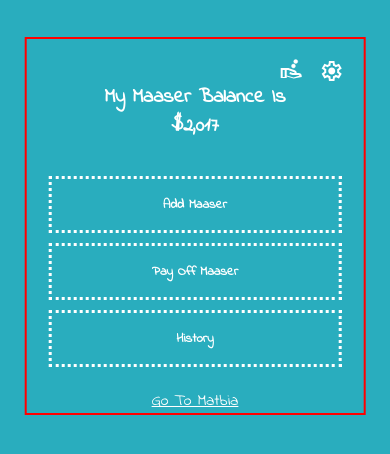
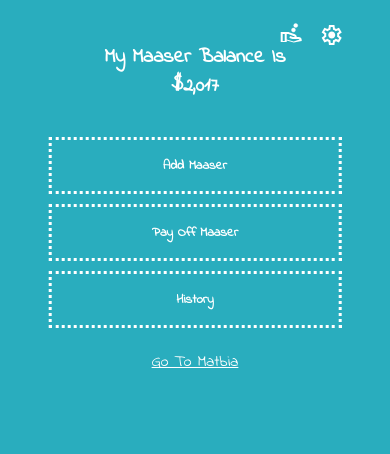
Before and after one commit to Duddy0878/masser-server, a website with bundled scripts: page public/index.html in a window 390 px wide. Built offline with nearby package versions, Linux system fonts and the light colour scheme; a web font is replaced by a local one.

Commit message:
Update style.css

```diff
--- a/public/style.css
+++ b/public/style.css
@@ -267,7 +267,8 @@ tr:nth-child(even){
 
     .box{
         width: 90%;
-        border: solid 2px red;
+        border: none;
+        margin-top: 0px;
     }
 
     .amount{
@@ -279,6 +280,15 @@ tr:nth-child(even){
       display: none;
     }
 
+    .settings{
+    top:10px;
+
+    }
+
+    .payCheck{
+        top: 8px;
+    }
+
     .optContainer{
         padding: 22px;
         display: grid;
```
